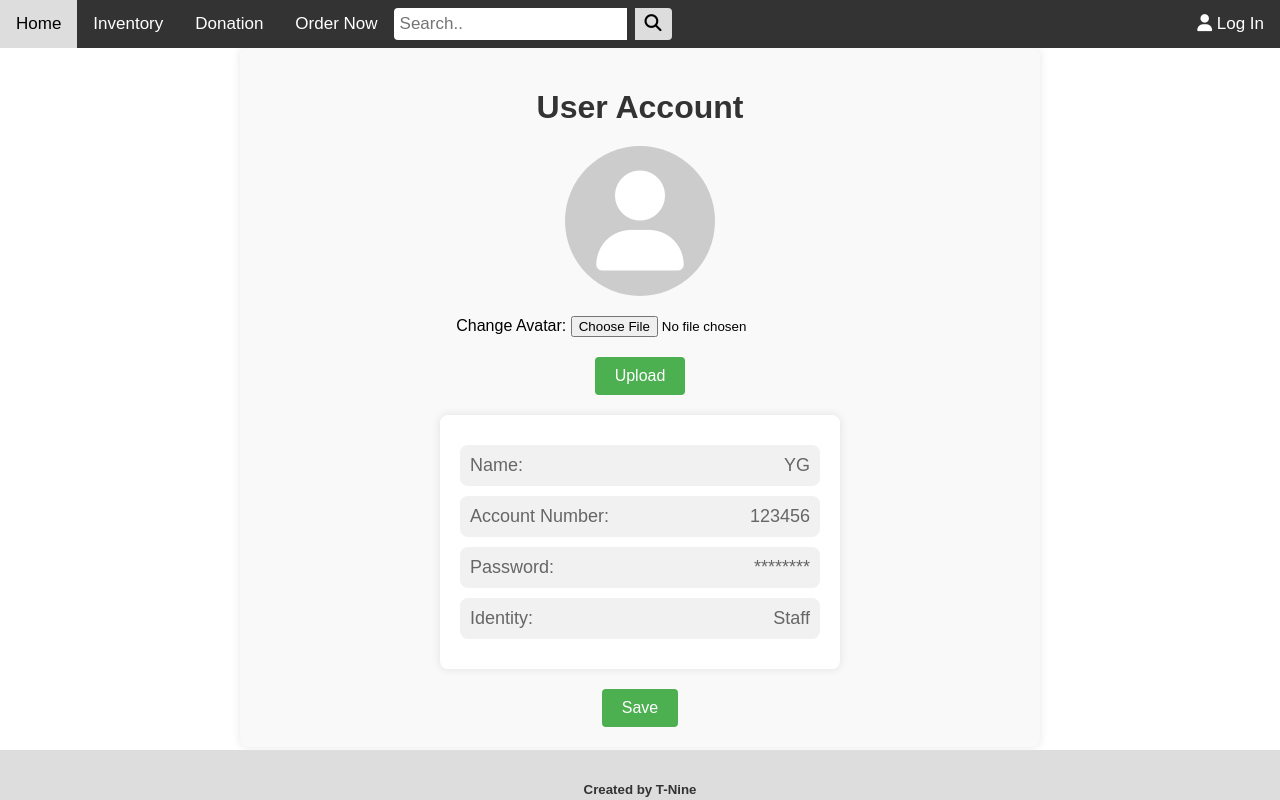
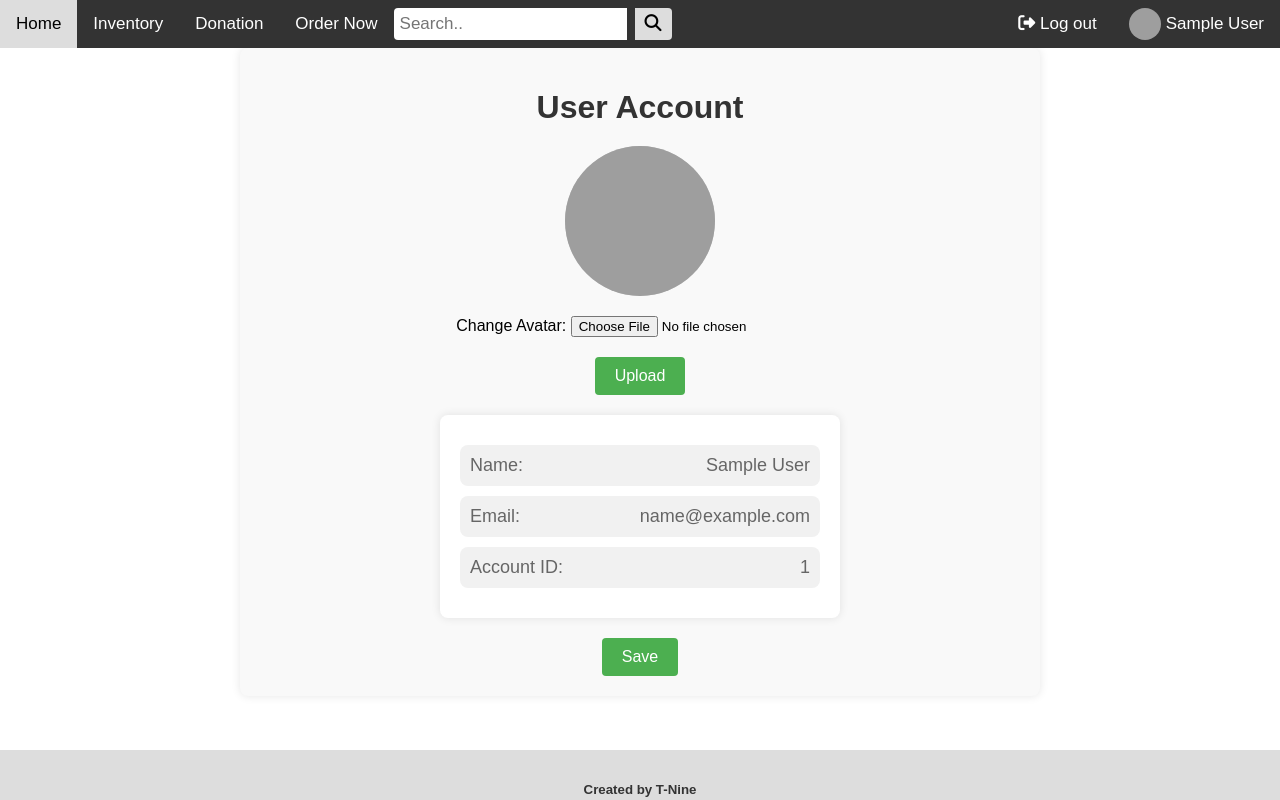
Before and after one commit to YaruG1022/WSU-SU21-CPTS322-Project, a Flask app: page /account in a window 1280 px wide. Run offline with Flask 3, Linux system fonts and the light colour scheme; the visitor is signed in with stand-in values (Sample User, id 1); parts of the project's set-up code (start-up, migrations or seed data) failed here and were passed over; some libraries are stand-ins or nearby versions; grey boxes are pictures that could not be loaded.

Commit message:
Polish login, edit interface, add profile images and better login restriction

```diff
--- a/src/app.py
+++ b/src/app.py
@@ -18,13 +18,20 @@ app.register_blueprint(interface_bp) # register login blueprint
 ###-------- Initialization --------###
 basedir = os.path.abspath(os.path.dirname(__file__))
 
-# Create data directory
+# Create crucial empty directories if they do not exist
 if(os.path.isdir('data') == False):
     os.makedirs(os.path.join(basedir, "data"))
+if(os.path.isdir('static/img/profiles') == False or os.path.isdir('static/img/items') == False):
+    os.makedirs(os.path.join(basedir, "static/img/profiles"))
+    os.makedirs(os.path.join(basedir, "static/img/items"))
 
 # Temporary item database to test in development (./data/test.db)
 basedir = os.path.abspath(os.path.dirname(__file__))
 app.config['SQLALCHEMY_DATABASE_URI'] = 'sqlite:///' + os.path.join(basedir, "data/test.db")
+# image upload base url
+app.config['IMG_URL'] = "static/img/"
+# max file size
+app.config['MAX_CONTENT_LENGTH'] = 16 * 1000 * 1000
 
 # generate secret key if it doesn't exist
 SECRET_FILE_PATH = Path("secret.txt")
@@ -45,7 +52,7 @@ bcrypt.init_app(app)
 
 ## Login manager
 login_manager = LoginManager()
-login_manager.login_view = 'login_bp.login_form'
+login_manager.login_view = 'interface_bp.login_dialogue'
 login_manager.init_app(app)
 
 @login_manager.user_loader
--- a/src/init_app.py
+++ /dev/null
@@ -1,3 +0,0 @@
-import secrets
-
-secret = secrets.token_urlsafe(32)
--- a/src/interface.py
+++ b/src/interface.py
@@ -11,18 +11,22 @@ def home_page():
     return render_template("homepage.html", title="Home")
 
 @interface_bp.route('/add_donation')
+@login_required
 def donation_pg():
     return render_template("donation.html", title="Add Donation")
 
 @interface_bp.route('/inventory')
+@login_required
 def inventory_pg():
     return render_template("inventory.html", title="Inventory")
 
 @interface_bp.route('/report')
+@login_required
 def report_pg():
     return render_template("report.html", title="Report")
 
 @interface_bp.route('/transaction')
+@login_required
 def transaction_pg():
     return render_template("transaction.html", title="Order Now")
 
@@ -30,3 +34,7 @@ def transaction_pg():
 @login_required
 def account_pg():
     return render_template("user_account.html", title="Account")
+
+@interface_bp.route('/login_required')
+def login_dialogue():
+    return render_template("login_required.html", title="Login Required")
--- a/src/models.py
+++ b/src/models.py
@@ -19,9 +19,7 @@ class User(UserMixin, db.Model):
     email = db.Column(db.String(255), unique=True) # duplicate emails not allowed
     password = db.Column(db.String(255))
     name = db.Column(db.String(255))
-
-
-
+    pfp_url = db.Column(db.String(255))
 
 ## Item model functions
 def addItem(item_name, item_quantity, item_stockdate, item_expdate):
--- a/src/static/StyleSheet1.css
+++ b/src/static/StyleSheet1.css
@@ -367,7 +367,6 @@ tr:hover {
 }
 
 
-
 /*------------------------------------------------------------*/
 /* User Account Page Styles */
 
@@ -669,3 +668,32 @@ tr:hover {
 .donation-table tr:hover {
     background-color: #f5f5f5;
 }
+
+#userBtn {
+    display: flex;
+    align-items: center;
+    justify-content: center;
+    height: 48px;
+
+}
+
+.topnav-pfp {
+    border-radius: 50%;
+    overflow: hidden;
+    position: relative;
+    width: 32px;
+    height: 32px;
+    margin-right: 5px;
+}
+
+.topnav-pfp img {
+    display: inline-block;
+    margin: 0 auto;
+    height: 100%;
+    width: 100%;
+}
+
+#userAvatar img {
+    width: 100%;
+    height: 100%
+}
--- a/src/static/js/navbar.js
+++ b/src/static/js/navbar.js
@@ -5,7 +5,7 @@ function generateNavbar(navbar_entries) {
       <div class="topnav">
           ${navbar_entries.map(item => `
             <a href="${item.path}" class="${currentPath === item.path ? 'active' : ''}" ${item.style ? `style="${item.style}"` : ''} ${item.title ? `title="${item.title}"` : ''} ${item.id ? `id="${item.id}"` : ''}>
-                ${item.icon ? `<i class="${item.icon}"></i>` : ''} ${item.name}
+                ${item.icon ? `<i class="${item.icon}"></i>` : ''} ${item.img ? `<div class="topnav-pfp"><img src="${item.img}"></div>` : '' }  ${item.name}
             </a>
           `).join('')}
           <div class="search-container" style="float: left;">
@@ -90,6 +90,14 @@ document.addEventListener('DOMContentLoaded', (event) => {
       }
     }
 
+    if(checkGET('next')) {
+      redir_location = new URLSearchParams(window.location.search).get("next");
+      redirs = document.getElementsByClassName("redir")
+      for(i = 0; i < redirs.length; i++){
+          redirs[i].setAttribute("value", redir_location);
+      }
+    }
+
     if(checkGET('login'))
     {
         openModal("loginModal");
--- a/src/templates/interface_base.html
+++ b/src/templates/interface_base.html
@@ -18,7 +18,12 @@
                 { name: 'Inventory', path: "{{ url_for('interface_bp.inventory_pg') }}" },
                 { name: 'Donation', path: "{{ url_for('interface_bp.donation_pg') }}" },
                 { name: 'Order Now', path: "{{ url_for('interface_bp.transaction_pg') }}" },
-                { name: 'Log In', path: 'javascript:void(0)', style: 'float: right; padding: 14px 16px;', icon: 'fa fa-user', id: 'loginBtn' }
+                {% if current_user.is_authenticated %}
+                    { name: '{{ current_user.name }}', path: '{{ url_for('interface_bp.account_pg') }}', style: 'float: right; padding: 14px 16px;', id: 'userBtn', img: '{{ current_user.pfp_url }}'},
+                    { name: 'Log out', path: '{{ url_for('login_bp.log_out') }}', style: 'float: right; padding: 14px 16px;', icon: 'fa fa-sign-out', id: 'logOutBtn'}
+                    {% else %}
+                    { name: 'Log In', path: 'javascript:void(0)', style: 'float: right; padding: 14px 16px;', icon: 'fa fa-user', id: 'loginBtn' }
+                {% endif %}
             ];
     </script>
 </head>
@@ -53,7 +58,8 @@
                 <label for="email">Email:</label>
                 <input type="text" id="email" name="email"><br><br>
                 <label for="password">Password:</label>
-                <input type="password" id="password" name="password"><br><br>
+                <input type="password" id="password" name="password"><br>
+                <span><input type="checkbox" class="remember-box" name="remember"> Remember Me</span><br><br>
                 <input type="hidden" name="redir" value="{{ request.path }}">
                 <button type="submit">Login</button>
             </form>
--- a/src/templates/user_account.html
+++ b/src/templates/user_account.html
@@ -1,28 +1,42 @@
 {% extends 'interface_base.html' %}
 {% block content %}
+{% if current_user.is_authenticated %}
 <div class="user-account">
         <h1>User Account</h1>
         <div class="user-info">
             <div class="avatar" id="userAvatar">
-                <i class="fa fa-user"></i>
+                <img src="{{ current_user.pfp_url }}"></img>
             </div>
-            <form id="avatarForm">
+            <form id="avatarForm" method="post" action="{{ url_for('login_bp.upload_pfp') }}" enctype=multipart/form-data>
                 <label for="avatarUpload">Change Avatar:</label>
-                <input type="file" id="avatarUpload" name="avatarUpload">
+                <input type="file" id="avatarUpload" name="file">
                 <button type="submit">Upload</button>
             </form>
+            <div class="warning">
+                {% with messages = get_flashed_messages() %}
+                {% if messages %}
+                    <p>{{ messages[0] }}</p>
+                {% endif %}
+                {% endwith %}
+            </div>
             <ul class="user-details">
-                <li>Name: <span class="editable" id="username">YG</span></li>
-                <li>Account Number: <span class="editable" id="accountNumber">123456</span></li>
-                <li>Password: <span class="editable" id="password">********</span></li>
-                <li>Identity: <span class="editable" id="identity">Staff</span></li>
+                {% with user = current_user %}
+                {% if user.is_authenticated %}
+                    <li>Name: <span class="editable" id="username">{{ user.name }}</span></li>
+                    <li>Email: <span class="editable" id="email">{{ user.email }}</span></li>
+                    <li>Account ID: <span id="accountId">{{ user.id }}</span></li>
+                {% else %}
+                    <li>Name: <span class="editable" id="username">N/A</span></li>
+                    <li>Email: <span class="editable" id="email">N/A</span></li>
+                    <li>Account ID: <span id="accountId">N/A</span></li>
+                {% endif %}
+                {% endwith %}
             </ul>
             <button id="saveBtn">Save</button>
         </div>
     </div>
 
     <script src="jquery-3.7.1.min.js"></script>
-    <script src="navbar.js"></script>
     <script>
         function makeEditable(span) {
             span.addEventListener('click', function() {
@@ -50,7 +64,7 @@
         }
 
         document.querySelectorAll('.editable').forEach(makeEditable);
-
+        /*
         document.getElementById('saveBtn').addEventListener('click', function() {
             // Save changes (e.g., send to server, update UI)
             const userInfo = {};
@@ -61,20 +75,7 @@
             alert('User information saved successfully!');
         });
 
-        document.getElementById('avatarForm').addEventListener('submit', function(event) {
-            event.preventDefault();
-            // Handle avatar upload (e.g., send to server, update UI)
-            const avatarUpload = document.getElementById('avatarUpload').files[0];
-            if (avatarUpload) {
-                const reader = new FileReader();
-                reader.onload = function(e) {
-                    const avatarElement = document.getElementById('userAvatar');
-                    avatarElement.innerHTML = `<img src="${e.target.result}" alt="User Avatar" class="avatar-image">`;
-                }
-                reader.readAsDataURL(avatarUpload);
-            }
-        });
-
+        */
         document.addEventListener('click', function(event) {
             const isClickInside = event.target.closest('.editable') || event.target.closest('.edit-input');
             if (!isClickInside) {
@@ -88,5 +89,11 @@
                 });
             }
         });
+
     </script>
+{% else %}
+    <script>
+        openModal("loginModal");
+    </script>
+{% endif %}
 {% endblock %}
```
Also changed, not shown: src/login_bp.py (+52 -3 lines), src/templates/login_required.html (added, +24 -0 lines), src/static/img/profiles/default_profile.png (added). Lines whose indentation alone changed are shown as unchanged.
